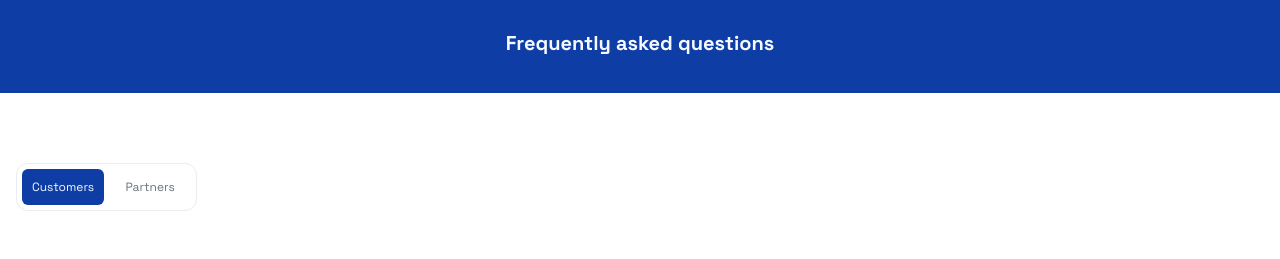
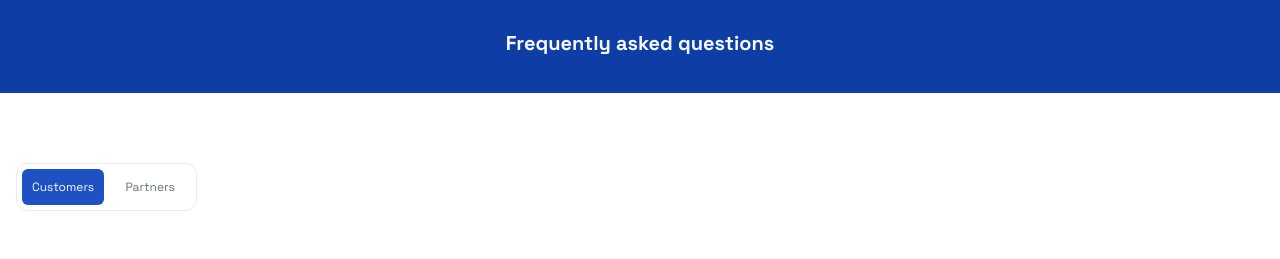
Before and after one commit to Sage-25/BOT-AI-LANDING-PAGE, a plain HTML site: page faq.html in a window 1280 px wide. In both pictures the pointer is over the element "Customers". Shown: the part 348-607 px from the top of the page. Drawn offline with Linux system fonts and the light colour scheme.

Commit message:
changes to the faq navigation

```diff
--- a/faq-page/faq.css
+++ b/faq-page/faq.css
@@ -50,6 +50,12 @@
   background-color: var(--primary-colour-blue);
   padding: 0.625rem 0.625rem;
   border-radius: 0.375rem;
+  cursor: pointer;
+  transition: all 0.2s ease-in-out;
+}
+
+.active-toggle:hover {
+  background-color: rgb(30, 82, 194);
 }
 
 .toggle-customers {
@@ -62,6 +68,12 @@
   background-color: white;
   padding: 0.625rem 0.625rem;
   border-radius: 0.375rem;
+  cursor: pointer;
+  transition: all 0.2s ease-in-out;
+}
+
+.inactive-toggle:hover {
+  background-color: rgb(248, 250, 253);
 }
 
 .toggle-partners {
```
